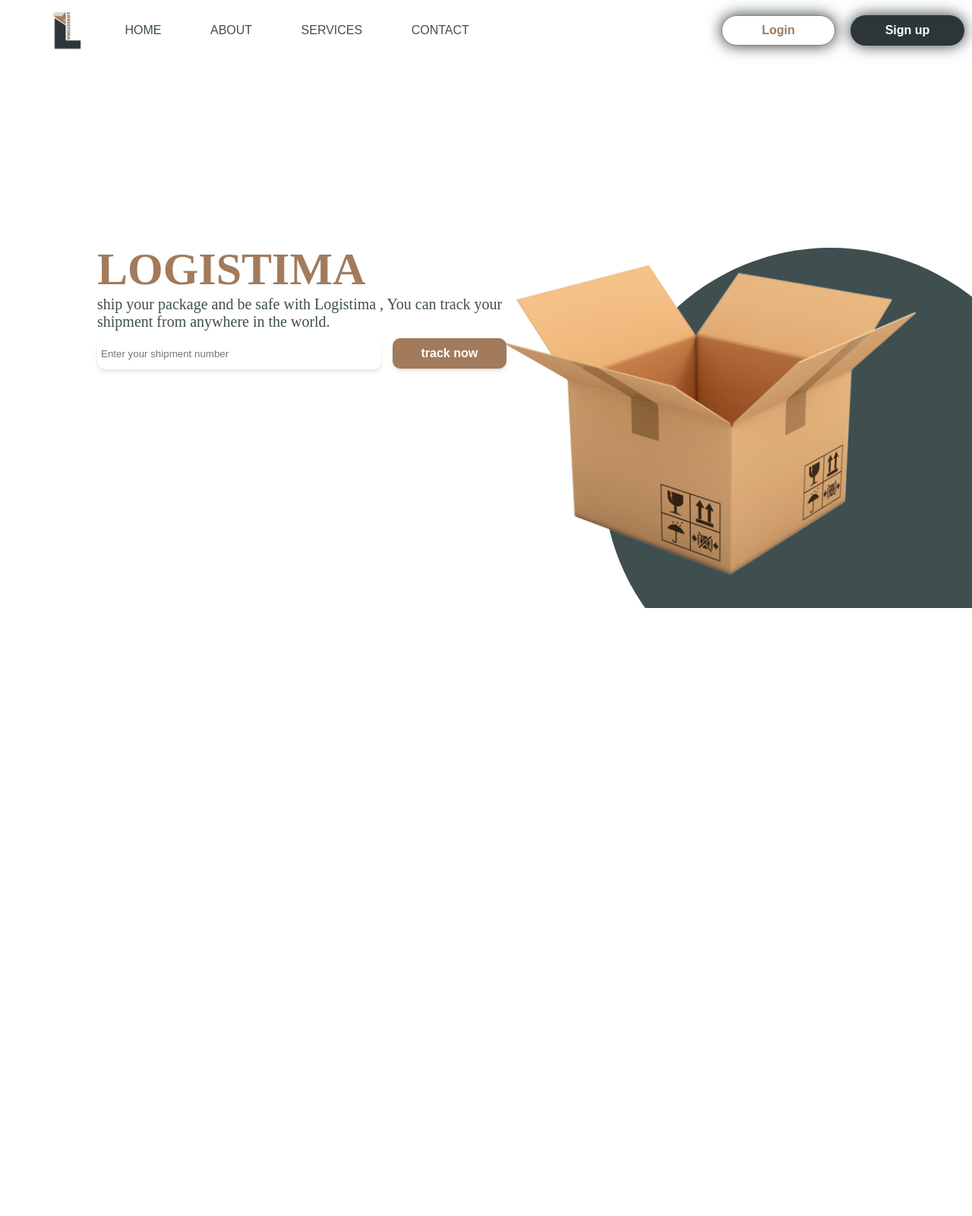
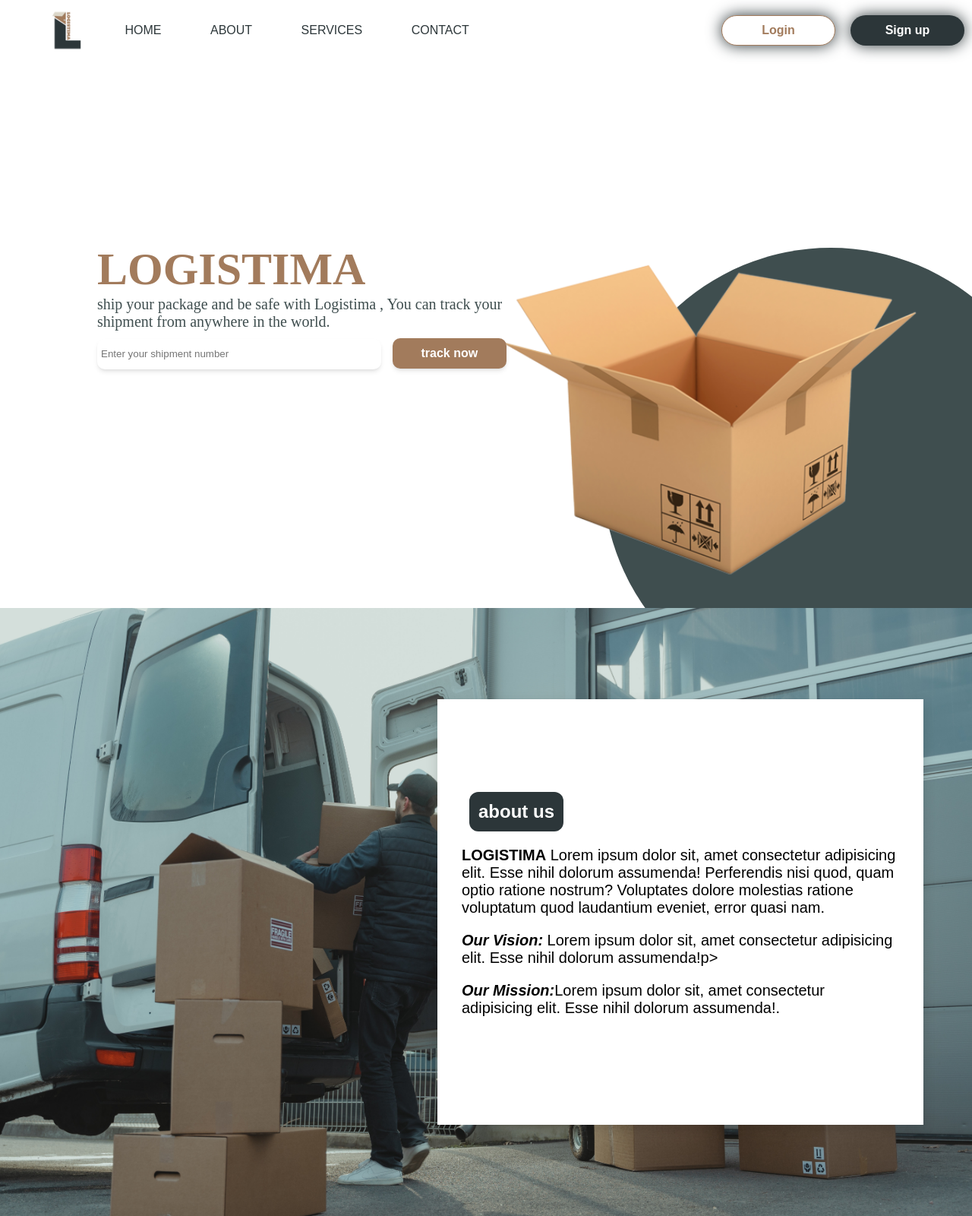
Before and after one commit to logistima/Logistima, a PHP site: page / in a window 1280 px wide. Shown: the whole page at 76% size. Run offline with PHP 8.4, Linux system fonts and the light colour scheme; some web fonts are replaced.

Commit message:
abut us style

```diff
--- a/index.html
+++ b/index.html
@@ -17,8 +17,8 @@
         <div class="nav-links" id="navLinks">
             <i class="fa fa-times" onclick="hideMenu()"></i>
             <ul>
-                <li><a href="#">HOME</a></li>
-                <li><a href="#">ABOUT</a></li>
+                <li><a href="#home">HOME</a></li>
+                <li><a href="#about">ABOUT</a></li>
                 <li><a href="#">SERVICES</a></li>
                 <li><a href="#">CONTACT</a></li>
 
@@ -35,7 +35,7 @@
             <i class="fa fa-bars" onclick="showMenu()"></i>
     </nav>
 
-    <section class="langing">
+    <section class="langing" id="home">
         <div class="maintext">
             <h1 class="">LOGISTIMA</h1>
             <p>ship your package and be safe with Logistima , You can track your shipment from anywhere in the world.</p>
@@ -52,8 +52,17 @@
        <div class="circle">
     </div>
     </section>
+    <!--about section-->
+    <section class="about" id="about">
+        <div class="aboutbox">
+            <div>
+               <h2>about us</h2>
+                <p><u><b>LOGISTIMA</b> Lorem ipsum dolor sit, amet consectetur adipisicing elit. Esse nihil dolorum assumenda! Perferendis nisi quod, quam optio ratione nostrum? Voluptates dolore molestias ratione voluptatum quod laudantium eveniet, error quasi nam.</p>
+                   <p><b><u><i>Our Vision:</i></u></b>  Lorem ipsum dolor sit, amet consectetur adipisicing elit. Esse nihil dolorum assumenda!p>
+                  <p><b><u><i>Our Mission:</i></u></b>Lorem ipsum dolor sit, amet consectetur adipisicing elit. Esse nihil dolorum assumenda!.</p>
+        </div>
 
-    <section ></section>
+    </section>
 
     <script src="/js/app.js"></script>
 </body>
--- a/style/style.css
+++ b/style/style.css
@@ -19,6 +19,7 @@
 section{
     width: 100%;
     height: 100vh;
+
 }
 /*****************************************************************************/
 /*navbar and logo*/
@@ -38,7 +39,7 @@ nav li{
     margin: 20px;
 }
 nav li a{
-    color: var(--second);
+    color: var(--main);
     padding: 10px;
 }
 nav li a:hover{
@@ -206,3 +207,41 @@ button{
     z-index: -12;
 }
 /*****************************************************************************/
+/****/
+
+/**/
+.about{
+    background-image: url(/imgs/packging.jpg);
+    background-position: center;
+    background-repeat: no-repeat;
+    background-size: cover;
+}
+.aboutbox{
+    margin: auto;
+    width: 50%;
+    height: 70%;
+    box-shadow: rgba(0, 0, 0, 0.15) 0px 5px 15px;
+    background-color: #ffffff;
+    top: 15%;
+    left: 20%;
+    position: relative;
+}
+.aboutbox div{
+    width: 90%;
+    position: relative;
+    left: 5%;
+    top: 20%;
+    float: left;
+}
+.aboutbox div h2{
+    padding: 12px;
+    color: #fff;
+   background-color:var(--main);
+    border-radius: 12px;
+    width: fit-content;
+    margin: 10px;
+}
+.aboutbox div p{
+    margin-top: 20px;
+    font-size: 20px;
+}
```
Also changed, not shown: imgs/icons/wp3926583.webp (deleted), imgs/packging.jpg (added).
